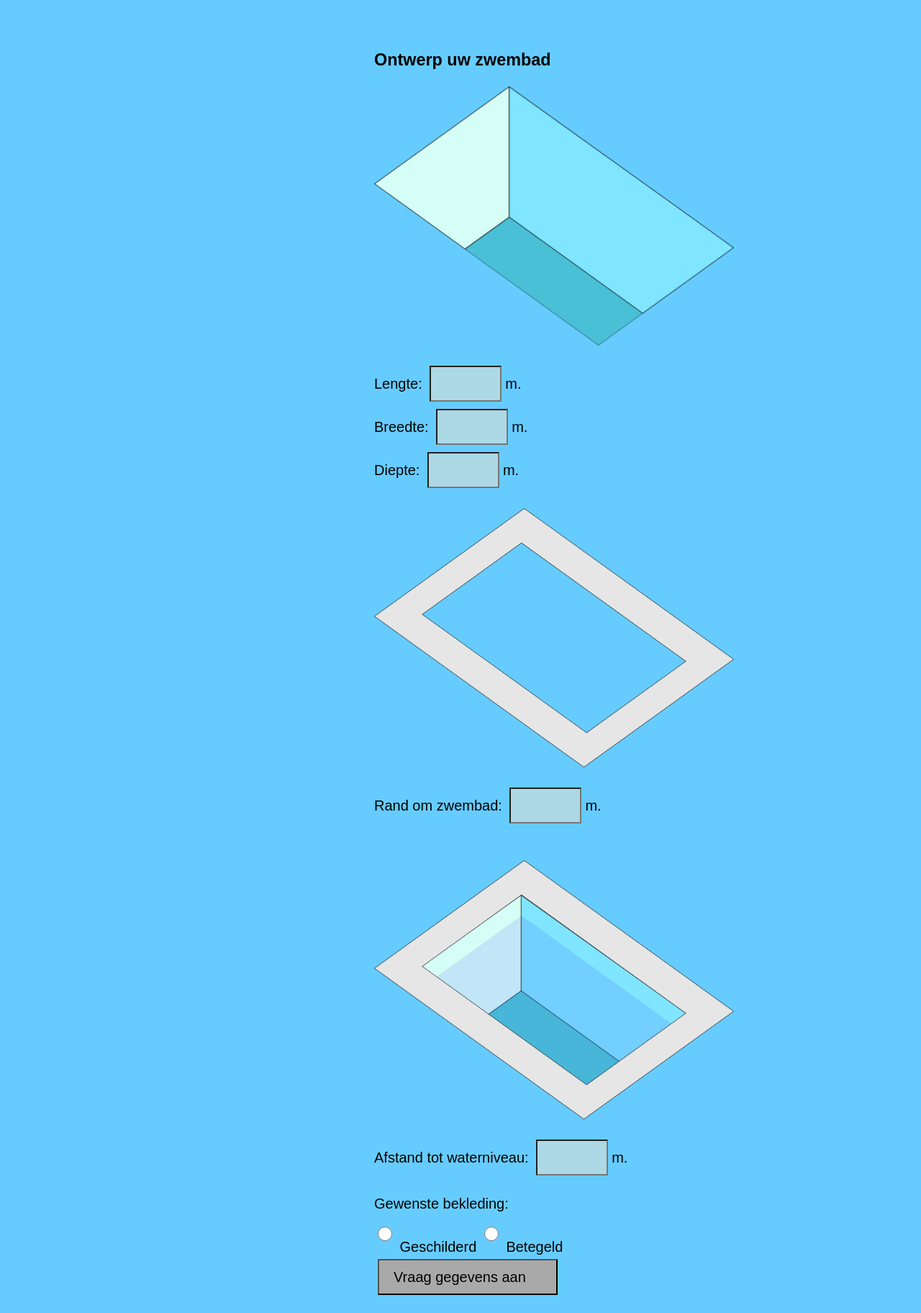
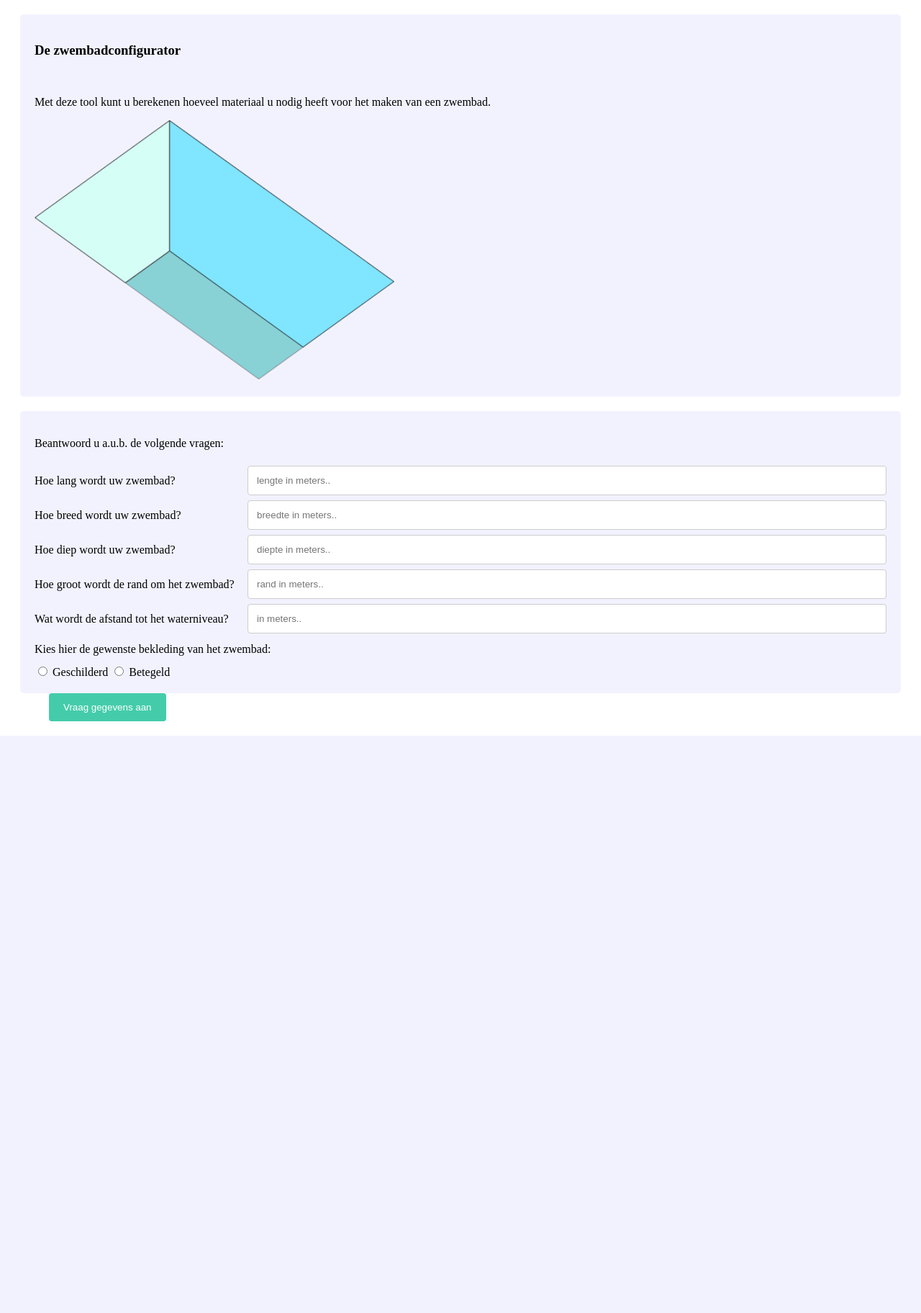
Before and after one commit to clemensjongma/invulformulier, a PHP site: page / in a window 1280 px wide. Shown: the whole page at 72% size. After the commit the page ends 1022 px from the top, so only its background shows below. Run offline with PHP 8.4, Linux system fonts and the light colour scheme.

Commit message:
Responsive first page

```diff
--- a/index.php
+++ b/index.php
@@ -1,105 +1,155 @@
+<!DOCTYPE html>
 <html>
+<head>
+<meta name="viewport" content="width=device-width, initial-scale=1">
 <style>
-body {
-  margin: 20px;
-  padding-left: 500px;
-  padding-top: 50px;
-  font-family: sans-serif;
-  font-size: 20px;
-  letter-spacing: 0px;
-  justify-content: center;
-  text-align: left;
-  background: #66ccff;
+* {
+  box-sizing: border-box;
 }
 
-button {
-  text-transform: uppercase;
-  padding: 20px;
-  margin: 50px;
-  background: green;
-  color: blue;
-  border-radius: 5px;
+input[type=text], select, textarea {
+  width: 100%;
+  padding: 12px;
+  border: 1px solid #ccc;
+  border-radius: 4px;
+  resize: vertical;
 }
 
-button:hover{
-  color: green;
-  border: 1px solid green;
-  background: white;
+label {
+  padding: 12px 12px 12px 0;
+  display: inline-block;
 }
 
-input{
-    background-color: lightblue;
-    size: 30px;
-    width: 100px;
-    height: 50px;
-    text-align: left;
-    font-size: 20px;
-    padding-left: 20px;
-    margin: 5px;
+input[type=submit] {
+  background-color: #4CAF;
+  color: white;
+  padding: 12px 20px;
+  border: none;
+  border-radius: 4px;
+  cursor: pointer;
+  float: left;
+  margin: 20px;
+}
 
- /* font-size: 20px;
- padding: 20 px;
- border-radius: 15px; */
+input[type=submit]:hover {
+  background-color: #45a049;
 }
-h3{
-    text-align: left;
+
+.container {
+  border-radius: 5px;
+  background-color: #f2f2ff;
+  padding: 20px;
+  margin: 20px;
 
 }
 
-#submit{
-    background-color: darkgrey;
-    width: 250px;
-}
-.radio{
-    width: 20px;
-
-
+.col-25 {
+  float: left;
+  width: 25%;
+  margin-top: 6px;
 }
 
+.col-75 {
+  float: left;
+  width: 75%;
+  margin-top: 6px;
+}
 
+/* Clear floats after the columns */
+.row:after {
+  content: "";
+  display: table;
+  clear: both;
+}
+
+/* Responsive layout - when the screen is less than 600px wide, make the two columns stack on top of each other instead of next to each other */
+@media screen and (max-width: 600px) {
+  .col-25, .col-75, input[type=submit] {
+    width: 100%;
+    margin-top: 0;
+  }
+}
 </style>
+
 <!-- <?php $lengte="";$breedte="";$diepte="";$rand="";$marge="";$bekleding=""?> -->
 
 
 <body>
-<h3>Ontwerp uw zwembad</h3>
-<img src= "alleszonderrand.png" alt ="zwembad" height = 360 px width = 500 px>
-<form action="uitkomst.php" method="post">
-<br>
-Lengte:
-<input type="text" name="lengte" value="<?php echo $lengte;?>">m.
-<br>
-Breedte:
-<input type="text" name="breedte" value="<?php echo $breedte;?>">m.
-<br>
-Diepte:
-<input type="text" name="diepte" value="<?php echo $diepte;?>">m.
-<br>
-<br>
-<img src= "rand2.png" alt ="rand" height = 360px width = 500px>
-<br>
-<br>
-Rand om zwembad:
-<input type="text" name="rand" value="<?php echo $rand;?>">m.
-<br>
-<br>
-<br>
-<img src= "alles.png" alt ="rand" height = 360px width = 500px>
-<br>
-<br>
-Afstand tot waterniveau:
-<input type="text" name="marge" value="<?php echo $marge;?>">m.
-<br>
-<br>
-Gewenste bekleding:
-<br>
-<input class= radio type="radio" name="bekleding" value="Geschilderd"> Geschilderd
-<input class= radio type="radio" name="bekleding" value="Betegeld"> Betegeld<br>
+<div class="container">
+    <h3>De zwembadconfigurator</h3><br>
+    <p>Met deze tool kunt u berekenen hoeveel materiaal u nodig heeft voor het maken van een zwembad.</p>
+
+    <img src= "alleszonderrand.png" alt ="zwembad" height = 360 px width = 500 px>
 
 
-<input id=submit type="submit" name="submit" value="Vraag gegevens aan">
-</form>
+</div>
 
+<div class="container">
+    <p>Beantwoord u a.u.b. de volgende vragen:</p>
+
+
+  <form action="uitkomst.php" method="post">
+    <div class="row">
+          <div class="col-25">
+            <label for="lng">Hoe lang wordt uw zwembad?</label>
+          </div>
+          <div class="col-75">
+            <input type="text" id="lng" name="lengte" placeholder="lengte in meters..">
+          </div>
+        </div>
+
+
+    <div class="row">
+          <div class="col-25">
+            <label for="brd">Hoe breed wordt uw zwembad?</label>
+          </div>
+          <div class="col-75">
+            <input type="text" id="brd" name="breedte" placeholder="breedte in meters..">
+          </div>
+        </div>
+
+
+    <div class="row">
+          <div class="col-25">
+            <label for="dp">Hoe diep wordt uw zwembad?</label>
+          </div>
+          <div class="col-75">
+            <input type="text" id="dp" name="diepte" placeholder="diepte in meters..">
+          </div>
+        </div>
+
+
+    <div class="row">
+          <div class="col-25">
+            <label for="rnd">Hoe groot wordt de rand om het zwembad?</label>
+          </div>
+          <div class="col-75">
+            <input type="text" id="rnd" name="rand" placeholder="rand in meters..">
+          </div>
+        </div>
+
+    <div class="row">
+          <div class="col-25">
+            <label for="mrg">Wat wordt de afstand tot het waterniveau?</label>
+          </div>
+          <div class="col-75">
+            <input type="text" id="mrg" name="marge" placeholder="in meters..">
+          </div>
+        </div>
+
+    <div class="row">
+
+            <label for="bkl">Kies hier de gewenste bekleding van het zwembad:</label>
+            <br>
+
+            <input type="radio" id="bkl" name="bekleding" value="Geschilderd"> Geschilderd
+            <input type="radio" id="bkl" name="bekleding" value="Betegeld"> Betegeld
+
+        </div>
+
+  <input id=submit type="submit" name="submit" value="Vraag gegevens aan">
+  </form>
+</div>
 
 </body>
 
```
Also changed, not shown: uitkomst.php (+1 -23 lines).
